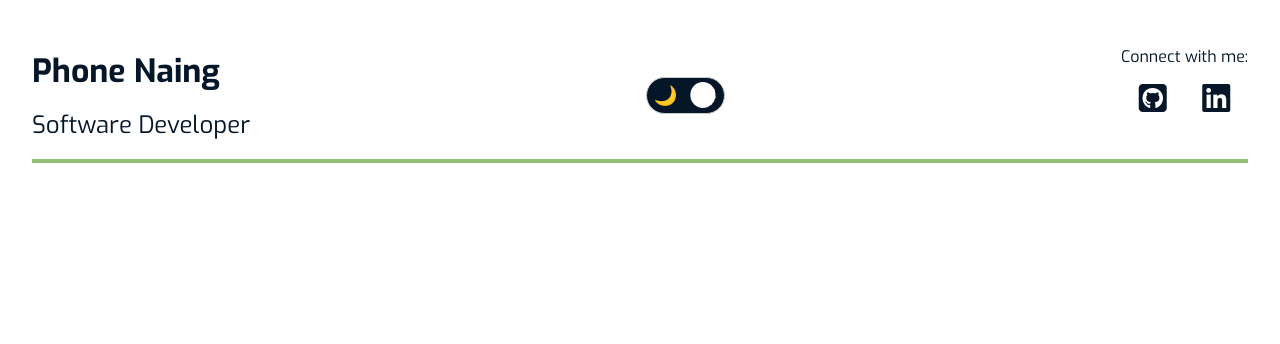
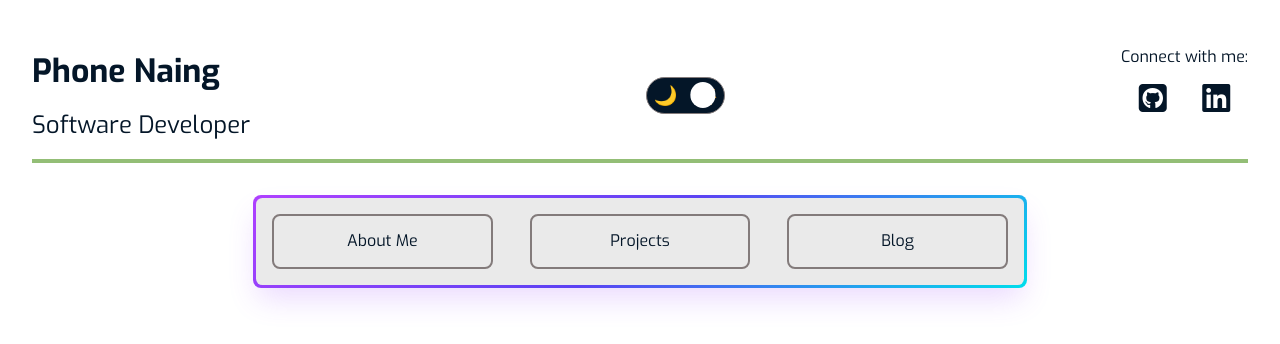
Before and after one commit to PNaing107/Personal-Website-23, a Vue app: page / in a window 1280 px wide. Shown: the top 344 px of the page. Built offline with nearby package versions, Linux system fonts and the light colour scheme.

Commit message:
feat(about me page): add nav bar, modal and content. Modal is WIP

```diff
--- a/src/App.vue
+++ b/src/App.vue
@@ -1,15 +1,31 @@
 <template>
   <TheHeader></TheHeader>
   <main>
+    <NavigationBar @navigation="updateContent"></NavigationBar>
+    <About v-if="content === 'About Me'"></About>
   </main>
 </template>
 
 <script>
 import TheHeader from './components/layout/TheHeader.vue';
+import NavigationBar from './components/UI/NavigationBar.vue';
+import About from './components/pages/About.vue';
 
 export default {
   components: {
-    TheHeader
+    TheHeader,
+    NavigationBar,
+    About,
+  },
+  data() {
+    return {
+      content: '',
+    }
+  },
+  methods: {
+    updateContent(content) {
+      this.content = content;
+    },
   }
 }
 
--- a/src/assets/main.css
+++ b/src/assets/main.css
@@ -6,17 +6,18 @@
 /* Styles for the default root window element */
 :root {
   --background-color-primary: #fff;
-  --background-color-secondary: #fafafa;
-  --accent-color: #cacaca;
+  --background-color-secondary: #eaeaea;
+  --accent-color: #837b7b;
   --text-primary-color: #041628;
   --text-secondary-color: #93BE76;
   --element-size: 4rem;
+  --border-radius-default: 0.5rem;
 }
 
 /* Styles for the default root window element with dark mode preference */
 :root.dark-theme {
   --background-color-primary: #041628;
-  --background-color-secondary: #2d2d30;
+  --background-color-secondary: #0D2233;
   --accent-color: #3f3f3f;
   --text-primary-color: #fff;
   --text-secondary-color: #93BE76;
@@ -33,6 +34,20 @@
   box-sizing: border-box;
 }
 
+button {
+  padding: 1rem 2rem;
+  background-color: var(--background-color-secondary);
+  border: 2px solid var(--accent-color);
+  border-radius: var(--border-radius-default);
+  color: var(--text-primary-color);
+  width: 30%;
+}
+
+button:hover {
+  background-color: var(--text-secondary-color);
+  cursor: pointer;
+}
+
 /* @media (min-width: 1024px) {
   body {
     display: flex;
--- /dev/null
+++ b/src/components/UI/Modal.vue
@@ -0,0 +1,95 @@
+<template>
+    <div class="modal-backdrop">
+        <div class="modal">
+            <header class="modal-header">
+                <slot name="header">
+                </slot>
+                <button type="button" class="btn-close" @click="close">X</button>
+            </header>
+            <section class="modal-body">
+                <slot name="body">
+                </slot>
+            </section>
+            <footer class="modal-footer">
+                <slot name="footer">
+                </slot>
+                <button type="button" class="btn-green" @click="close">Close Modal</button>
+            </footer>
+        </div>
+    </div>
+</template>
+
+<script>
+  export default {
+    methods: {
+      close() {
+        this.$emit('close');
+      },
+    },
+  };
+</script>
+
+<style>
+  .modal-backdrop {
+    position: fixed;
+    top: 0;
+    bottom: 0;
+    left: 0;
+    right: 0;
+    background-color: rgba(116, 113, 113, 0.377);
+    display: flex;
+    justify-content: center;
+    align-items: center;
+  }
+
+  .modal {
+    background: #FFFFFF;
+    overflow-x: auto;
+    display: flex;
+    flex-direction: column;
+  }
+
+  .modal-header,
+  .modal-footer {
+    padding: 15px;
+    display: flex;
+  }
+
+  .modal-header {
+    position: relative;
+    border-bottom: 1px solid #eeeeee;
+    color: #4AAE9B;
+    justify-content: space-between;
+  }
+
+  .modal-footer {
+    border-top: 1px solid #eeeeee;
+    flex-direction: column;
+    justify-content: flex-end;
+  }
+
+  .modal-body {
+    position: relative;
+    padding: 20px 10px;
+  }
+
+  .btn-close {
+    position: absolute;
+    top: 0;
+    right: 0;
+    border: none;
+    font-size: 20px;
+    padding: 10px;
+    cursor: pointer;
+    font-weight: bold;
+    color: #4AAE9B;
+    background: transparent;
+  }
+
+  .btn-green {
+    color: white;
+    background: #4AAE9B;
+    border: 1px solid #4AAE9B;
+    border-radius: 2px;
+  }
+</style>
--- /dev/null
+++ b/src/components/UI/NavigationBar.vue
@@ -0,0 +1,46 @@
+<template>
+    <div class="style-64">
+      <div>
+        <button v-for="tab in tablist" :key="tab" @click="$emit('navigation',tab)">{{ tab }}</button>
+      </div>
+    </div>
+</template>
+
+<script>
+export default {
+    data() {
+    return {
+      tablist: ['About Me', 'Projects', 'Blog']
+    };
+  }
+}
+</script>
+
+<style scoped>
+
+.style-64 {
+  align-items: center;
+  background-image: linear-gradient(144deg, #AF40FF, #5B42F3 50%, #00DDEB);
+  border: 0;
+  border-radius: var(--border-radius-default);
+  box-shadow: rgba(151, 65, 252, 0.2) 0 15px 30px -5px;
+  color: #FFFFFF;
+  margin: 2rem auto;
+  justify-content: center;
+  line-height: 1em;
+  width: clamp(120px,60vw,1024px);
+  padding: 3px;
+  text-decoration: none;
+  user-select: none;
+  -webkit-user-select: none;
+  touch-action: manipulation;
+}
+
+.style-64 div {
+  background-color: var(--background-color-secondary);
+  padding: 1rem;
+  border-radius: calc(var(--border-radius-default)*0.8);
+  display: flex;
+  justify-content: space-between;
+}
+</style>
--- /dev/null
+++ b/src/components/pages/About.vue
@@ -0,0 +1,97 @@
+<template>
+    <section class="content">
+        <h3>Hi 👋, I'm Phone
+            <span>(yes that is the correct spelling - my parents were not forgiving 🙈)</span>
+        </h3>
+        <h4>Welcome to my site!</h4>
+        <div class="bio">
+            <p>This is me in a nutshell 🥜:</p>
+            <ul class="fa-ul">
+                <li>
+                    <span class="fa-li"><i class="fa-solid fa-meteor"></i></span>
+                    Born in Yangon, Myanmar <img id="mm-flag" src="../../assets/myanmar-flag-icon.svg" alt="Myanmar Flag" />
+                    but
+                    grew
+                    up
+                    in Cornwall, UK (unfortunately I can't surf <span class="emoji">🏄</span>)
+                </li><br>
+                <li>
+                    <span class="fa-li"><i class="fa-solid fa-meteor"></i></span> Love exploring the outdoors, especially on
+                    my
+                    bike
+                    <span class="emoji">🚴</span> , and tasting new cuisines <span class="emoji">🍲 🥡 🍰 😋</span>
+                </li><br>
+                <li>
+                    <span class="fa-li"><i class="fa-solid fa-meteor"></i></span> I hold a Masters Degree in Mechanical
+                    Engineering
+                    but my true passion is building things for the Web <span class="emoji">👨‍💻</span>
+                </li>
+            </ul>
+            <div class="controls">
+                <button @click="showModal">View My Skills</button>
+                <button>View My CV</button>
+            </div>
+        </div>
+        <Modal v-show="isModalVisable" @close="closeModal">
+            <template #header>My Sjills</template>
+            <template #body>Body</template>
+            <template #footer>Footer</template>
+        </Modal>
+    </section>
+</template>
+
+<script>
+import Modal from '../UI/Modal.vue';
+
+export default {
+    components: {
+        Modal
+    },
+    data() {
+        return {
+            isModalVisable: false,
+        };
+    },
+    methods: {
+        showModal() {
+            this.isModalVisable = true;
+        },
+        closeModal() {
+            this.isModalVisable = false;
+        },
+    }
+}
+</script>
+
+<style>
+#mm-flag {
+    width: 2em;
+}
+
+section {
+    text-align: center;
+    margin-top: 3rem;
+}
+
+.bio {
+    display: flex;
+    flex-direction: column;
+    align-content: center;
+    border-radius: var(--border-radius-default);
+    width: clamp(120px, 60vw, 1024px);
+    margin: 0 auto;
+    background-color: var(--background-color-secondary);
+}
+
+.fa-ul {
+    list-style-type: none;
+    padding-left: 0;
+    text-align: left;
+}
+
+.controls {
+    margin: 1rem 0;
+    display: flex;
+    justify-content: space-evenly;
+}
+</style>
```
Also changed, not shown: src/assets/myanmar-flag-icon.svg (added).
